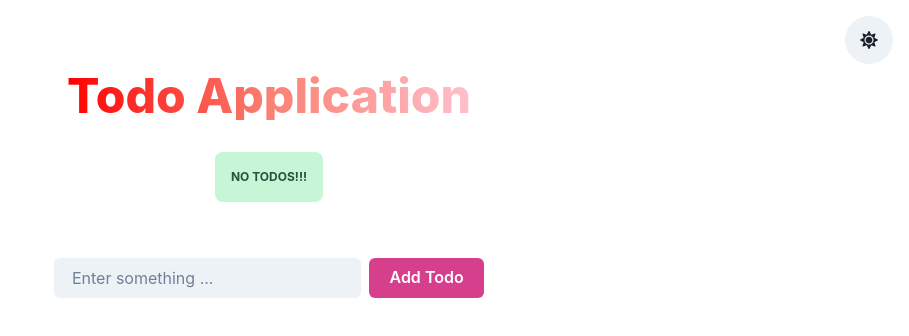
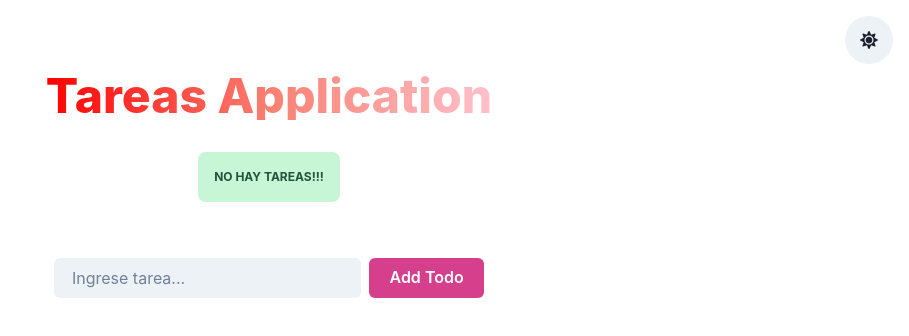
Before and after one commit to licjavierbarrios/chakra-todoapp, a React (Vite) app: page / in a window 1280 px wide. Shown: the top 336 px of the page, without its empty margins (371-1280 px from the left). Built offline with nearby package versions, Linux system fonts and the light colour scheme.

Commit message:
En castellano

```diff
--- a/src/App.jsx
+++ b/src/App.jsx
@@ -28,7 +28,7 @@ const App = () => {
 				onClick={toggleColorMode}
 			/>
 			<Heading mb="8px" size="2xl" fontWeight="extrabold" bgGradient="linear(to-r, red, salmon, pink)" bgClip="text">
-				Todo Application
+				Tareas Application
 			</Heading>
 			<TodoList todos={todos} deleteTodo={deleteTodo} />
 			<AddTodo addTodo={addTodo} />
--- a/src/components/AddTodo.jsx
+++ b/src/components/AddTodo.jsx
@@ -11,9 +11,9 @@ const AddTodo = ({ addTodo }) => {
 			id: nanoid(),
 			body: content,
 		};
-		if (content.length < 4) {
+		if (content.length < 3) {
 			toast({
-				title: "Todo is empty or too short, minimum 4 characters.",
+				title: "Tarea vacia o demasiado corta, mínimo 3 caracteres.",
 				status: "error",
 				duration: 2000,
 				isClosable: true,
@@ -27,7 +27,7 @@ const AddTodo = ({ addTodo }) => {
 	return (
 		<form onSubmit={handleSubmit}>
 			<HStack mt="8">
-				<Input variant="filled" placeholder="Enter something ..." value={content} onChange={(e) => setContent(e.target.value)} />
+				<Input variant="filled" placeholder="Ingrese tarea..." value={content} onChange={(e) => setContent(e.target.value)} />
 				<Button colorScheme="pink" px="8" type="submit">
 					Add Todo
 				</Button>
--- a/src/components/TodoList.jsx
+++ b/src/components/TodoList.jsx
@@ -5,7 +5,7 @@ const TodoList = ({ todos, deleteTodo }) => {
 	if (!todos.length) {
 		return (
 			<Badge colorScheme="green" p="4" m="4" borderRadius="lg">
-				No todos!!!
+				No hay tareas!!!
 			</Badge>
 		);
 	}
```
